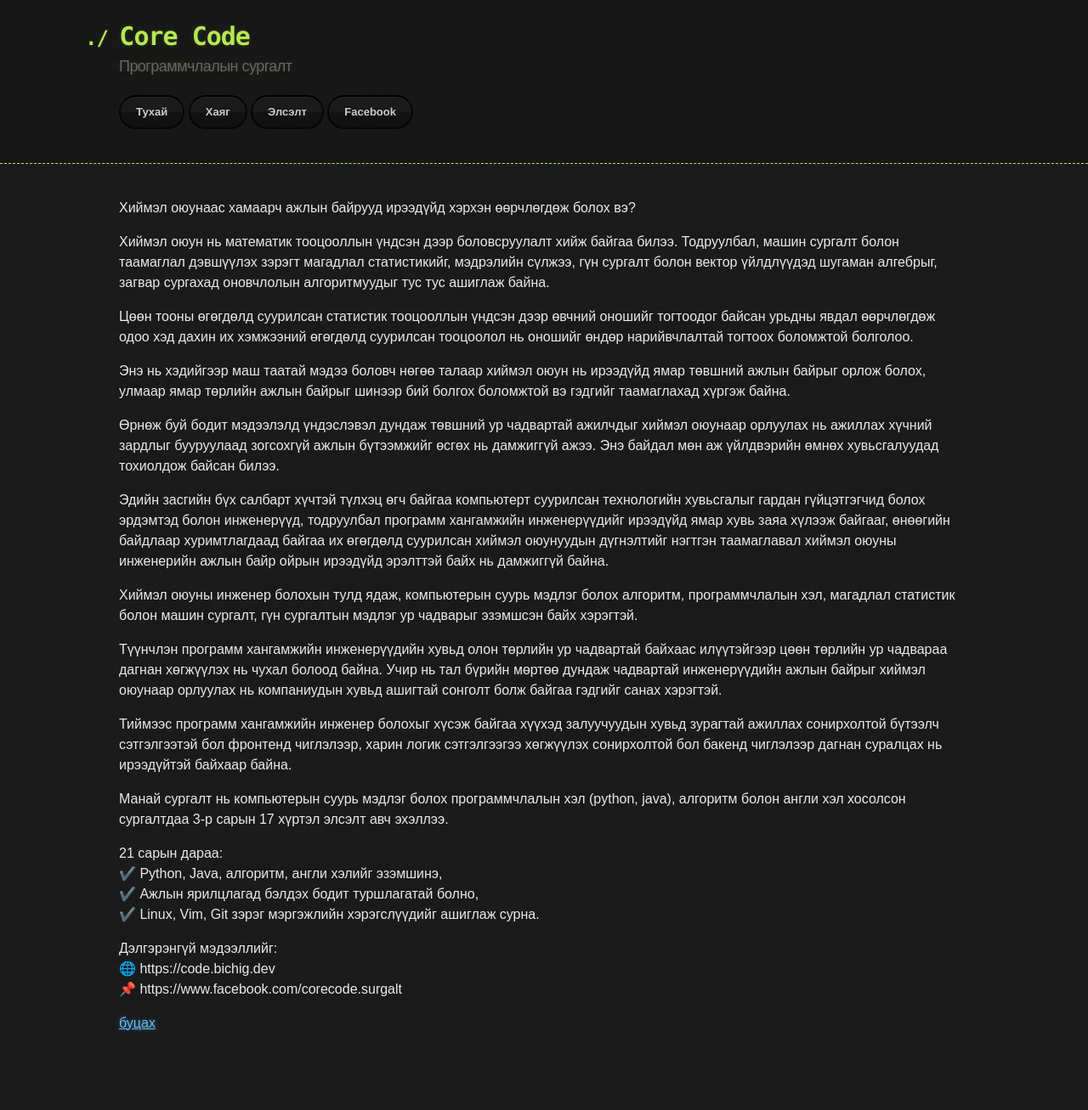
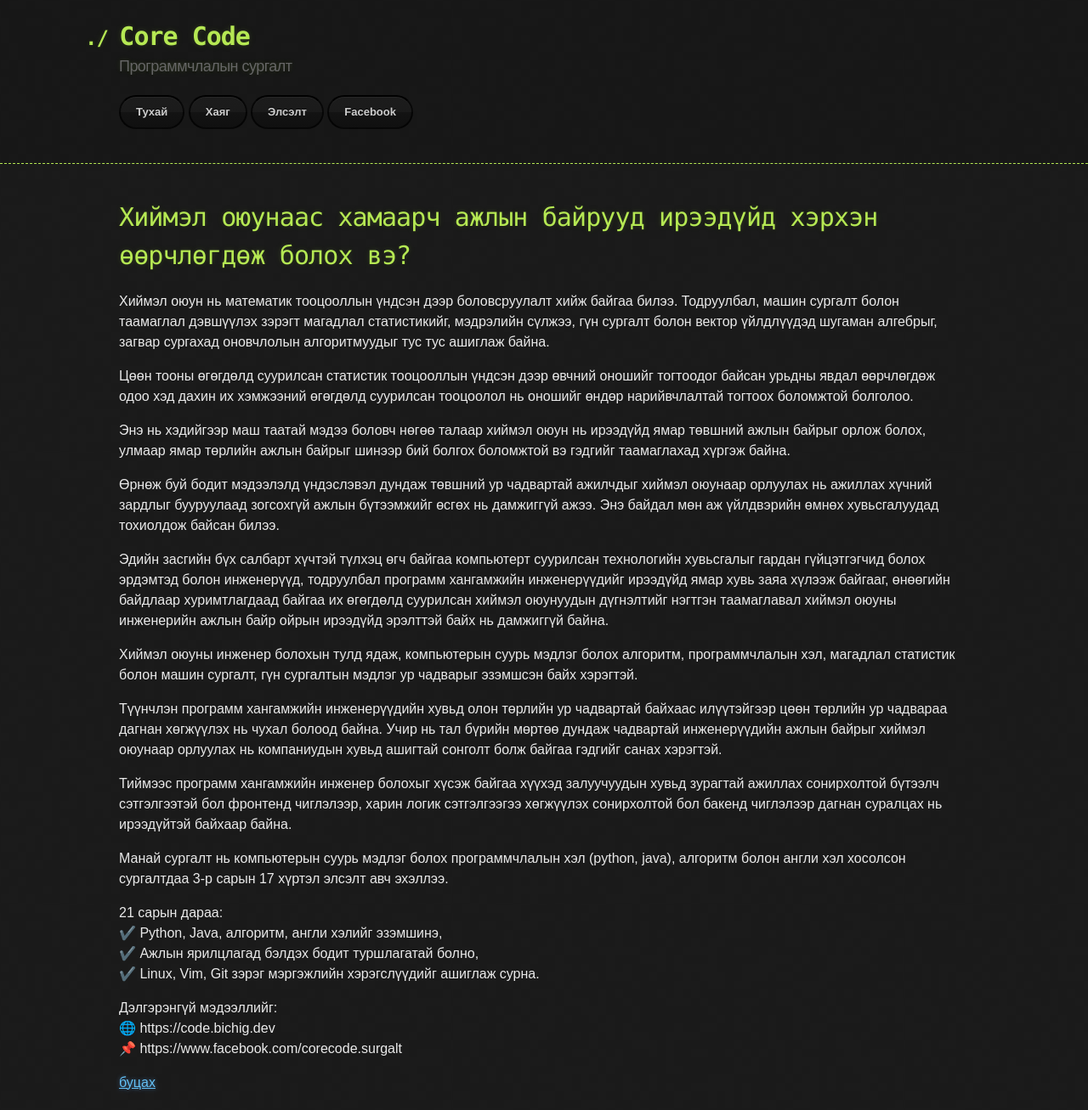
Before and after one commit to ganaatulgaa/corecode, a Jekyll site: the page built from ads.md, in a window 1280 px wide. Shown: the whole page at 85% size. Built offline with Jekyll 4.4.1, drawn with Linux system fonts in a browser that asks for light colours; our own code applies the rules of GitHub Pages for plain Markdown files; before the commit the page ends 1237 px from its top, so only the background shows below that.

Commit message:
Update ads.md

```diff
--- a/ads.md
+++ b/ads.md
@@ -2,7 +2,7 @@
 layout: default
 ---
 
-Хиймэл оюунаас хамаарч ажлын байрууд ирээдүйд хэрхэн өөрчлөгдөж болох вэ?
+# Хиймэл оюунаас хамаарч ажлын байрууд ирээдүйд хэрхэн өөрчлөгдөж болох вэ?
 
 Хиймэл оюун нь математик тооцооллын үндсэн дээр боловсруулалт хийж байгаа билээ. Тодруулбал, машин сургалт болон таамаглал дэвшүүлэх зэрэгт магадлал статистикийг, мэдрэлийн сүлжээ, гүн сургалт болон вектор үйлдлүүдэд шугаман алгебрыг, загвар сургахад оновчлолын алгоритмуудыг тус тус ашиглаж байна.
 
```
